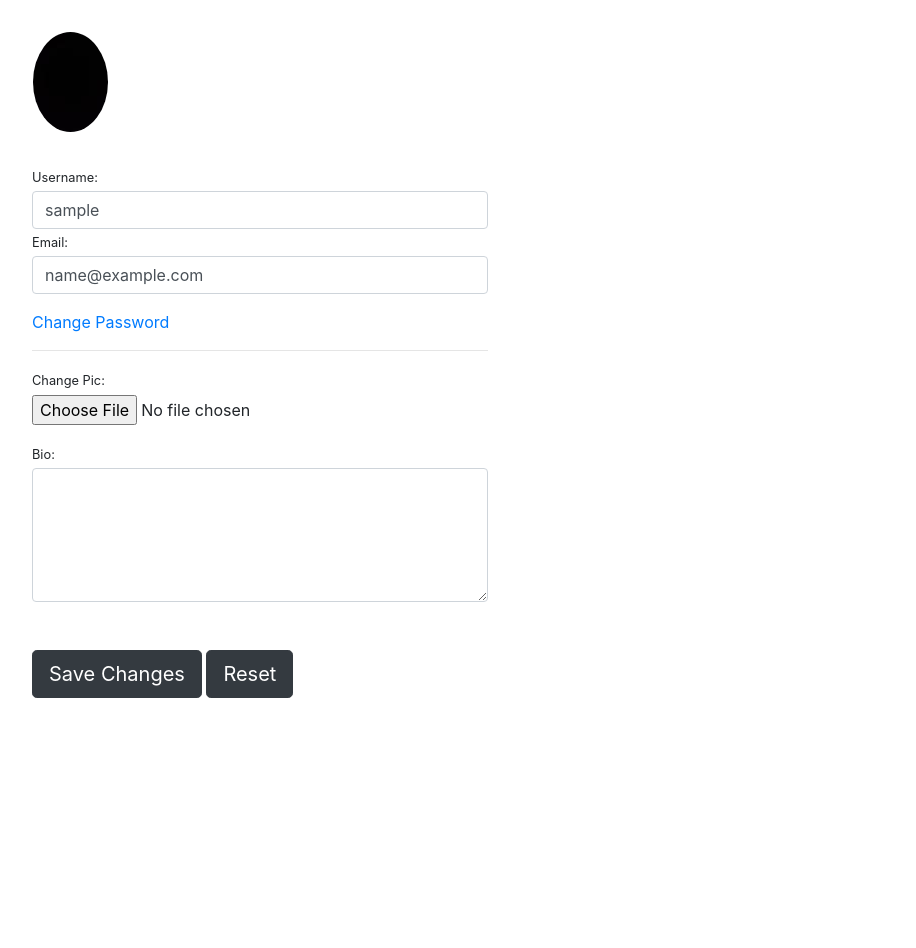
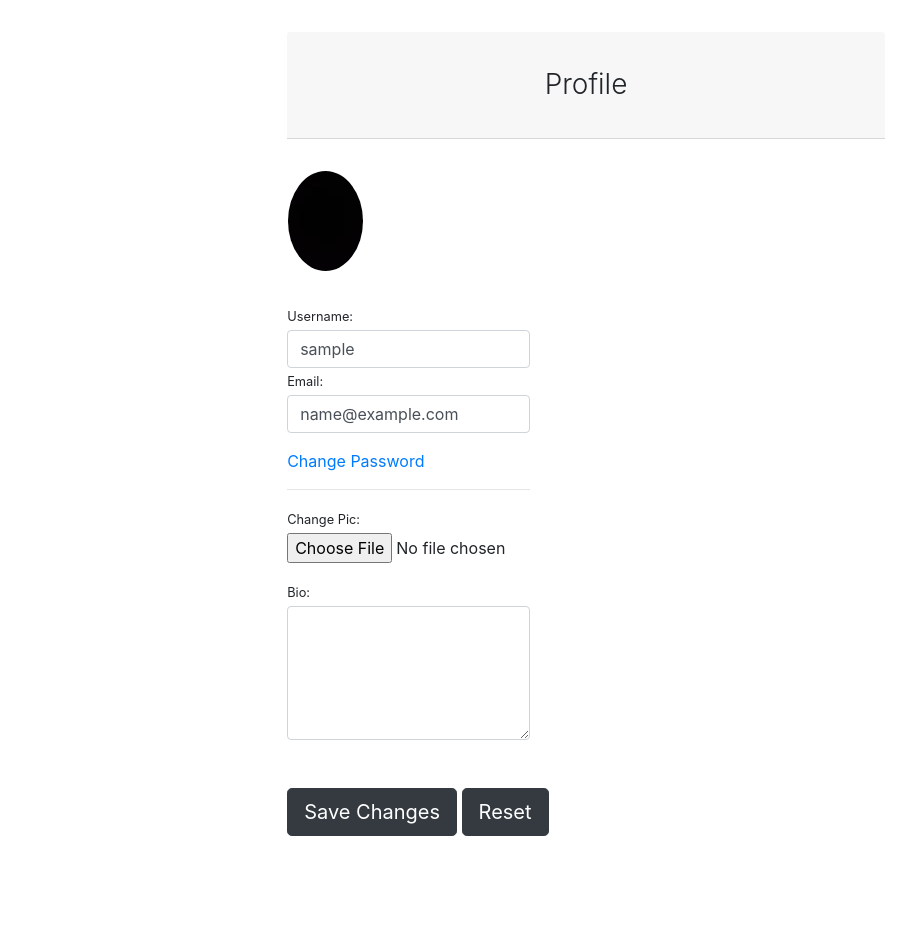
Before and after one commit to kipronohe/Meeting-App, a Django app: page /profile/ in a window 1280 px wide. Shown: the part 88-1036 px from the top of the page, without its empty margins (54-970 px from the left). Before the commit the page ends 786 px from the top, so only its background shows below. Run offline with Django 3.2, Linux system fonts and the light colour scheme; the visitor is signed in with stand-in values (Sample User, id 1); some libraries are stand-ins or nearby versions.

```diff
--- a/users/templates/users/profile.html
+++ b/users/templates/users/profile.html
@@ -1,6 +1,14 @@
 {% extends "users/base.html" %}
 {% block title %}Profile Page{% endblock title %}
 {% block content %}
+<div class="form-content my-3 p-3">
+    <div class="container">
+        <div class="row justify-content-center">
+            <div class="col-lg-7">
+                <div class="card shadow-lg border-0 rounded-lg mt-0 mb-5">
+                    <div class="card-header justify-content-center">
+                        <h3 class="font-weight-light my-4 text-center">Profile</h3>
+                    </div>
                 <div class="row my-3 p-3">
                     <img class="rounded-circle account-img" src="{{ user.profile.avatar.url }} " style="cursor: pointer;"/>
                 </div>
@@ -41,4 +49,9 @@
                         <button type="reset" class="btn btn-dark btn-lg">Reset</button>
                     </form>
                 </div>
+            </div>
+        </div>
+    </div>
+</div>
+</div>
     {% endblock content %}
```
Lines whose indentation alone changed are shown as unchanged.
